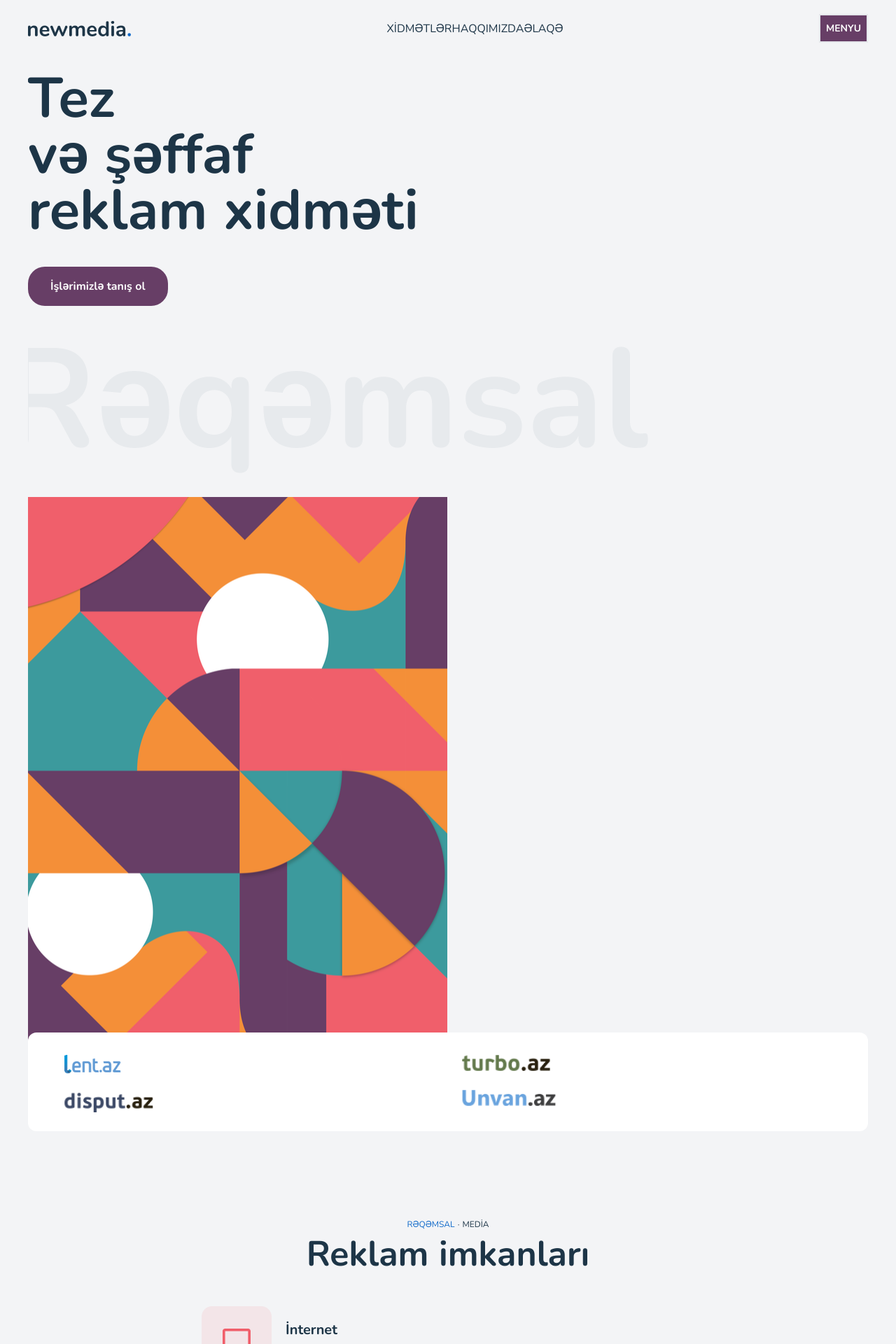
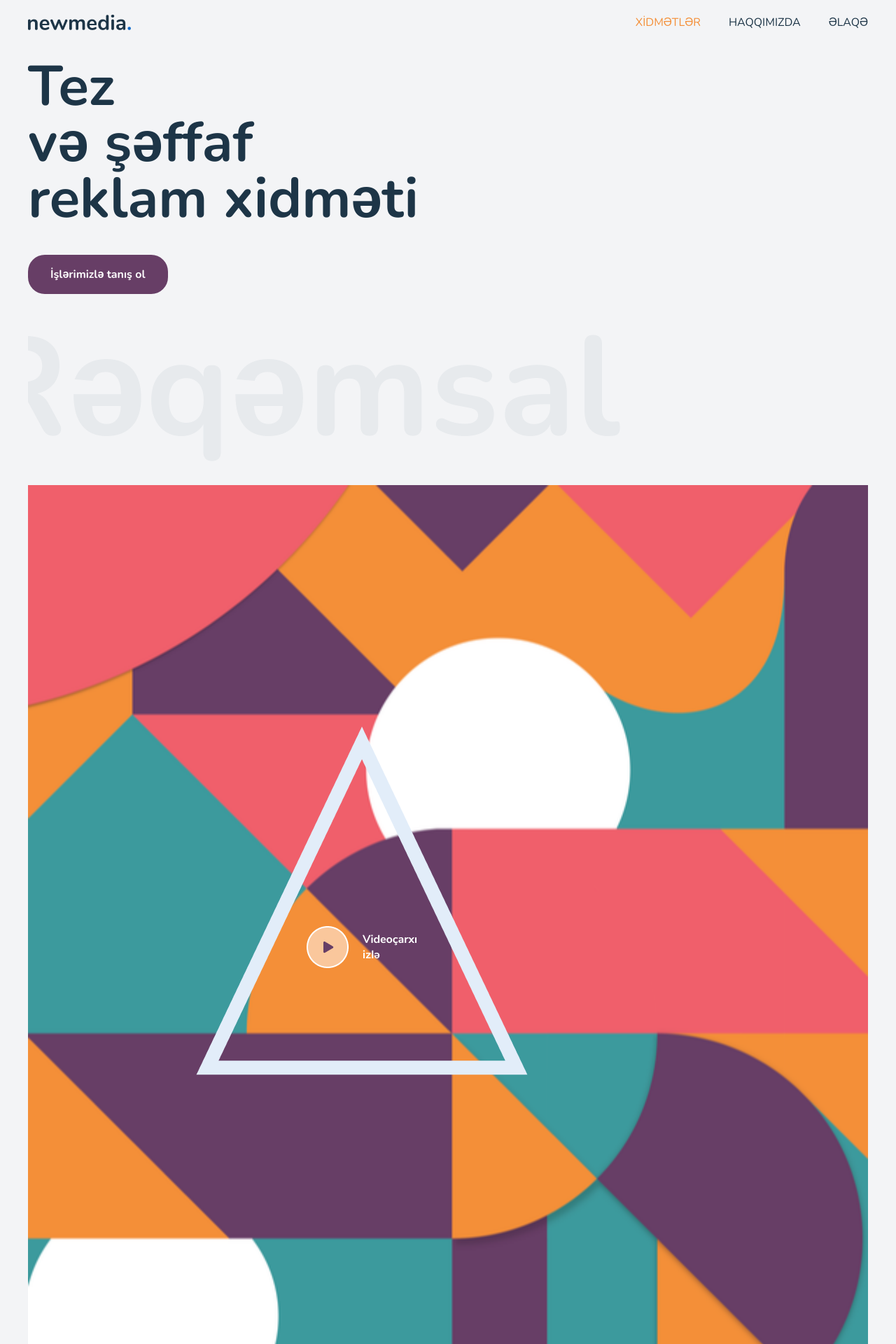
Before and after one commit to anhtuan269/langding-page-03, a Nuxt app: page / in a window 1280 px wide. Shown: the top 1920 px of the page at 70% size. Built offline with nearby package versions, Linux system fonts and the light colour scheme.

Commit message:
feat(reponsive): 768px done

```diff
--- a/components/Customer/index.vue
+++ b/components/Customer/index.vue
@@ -4,9 +4,9 @@
       <img :src="item.src" alt="" />
     </li>
   </ul> -->
-  <div class="bg-white px-8 shadow-3xl boder-2 rounded-xl pt-8 " >
-    <VueSlickCarousel v-bind="setting">
-      <div class="img ml-5 mb-5" v-for="(item, index) in customer" :key="index">
+  <div class="bg-white px-8 shadow-3xl boder-2 rounded-xl pt-8 md:pt-16 md:pb-8">
+    <VueSlickCarousel v-bind="settings">
+      <div  v-for="(item, index) in customer" :key="index" class="img ml-5 mb-5  ">
         <img :src="item.src" alt="" />
       </div>
     </VueSlickCarousel>
@@ -23,39 +23,7 @@ export default {
     VueSlickCarousel,
   },
   data() {
-    return {
-      setting: {
-        dots: false,
-        infinite: true,
-        speed: 500,
-        slidesToShow: 2,
-        edgeFriction: 0.35,
-        slidesToScroll: 1,
-        centerPadding: "30px",
-        rows: 2,
-        slidesPerRow: 1,
-        responsive: [
-          {
-            breakpoint: 480,
-            dots: false,
-            infinite: true,
-            speed: 500,
-            slidesToShow: 1,
-            slidesToScroll: 1,
-            arrows: false,
-          },
-          {
-            breakpoint: 1920,
-            dots: false,
-            infinite: true,
-            speed: 500,
-            slidesToShow: 1,
-            slidesToScroll: 1,
-            arrows: false,
-          },
-        ],
-      },
-    };
+    return {};
   },
   props: {
     customer: {
@@ -98,6 +66,39 @@ export default {
         ];
       },
     },
+    settings: {
+      type: Object,
+      require: true,
+      default() {
+        return {
+          dots: false,
+          infinite: true,
+          speed: 500,
+          slidesToShow: 2,
+          edgeFriction: 0.35,
+          slidesToScroll: 1,
+          centerPadding: "30px",
+          rows: 2,
+          slidesPerRow: 1,
+          responsive: [
+            {
+              breakpoint: 480,
+              settings: {
+                slidesToShow: 2,
+                slidesToScroll: 1,
+              }
+            },
+            {
+              breakpoint: 768,
+              settings: {
+                slidesToShow: 4,
+                slidesToScroll: 1,
+              }
+            },
+          ],
+        };
+      },
+    },
   },
 };
 </script>
--- a/components/Header/index.vue
+++ b/components/Header/index.vue
@@ -9,14 +9,14 @@
       <li
       v-for="(item, index) in menu "
       :key="index"
-      class=""
+      class="ml-10 hover:text-orange "
       >
-        <nuxt-link to="">
+        <nuxt-link :to="item.link">
            {{item.page}}
         </nuxt-link>
       </li>
     </ul>
-    <div class="border-2 bg-purple p4 text-white font-bold uppercase p-2 text-14 cursor-pointer hover:bg-orange hover:text-white duration-500 ease-in-out">
+    <div class="border-2 bg-purple p4 text-white font-bold uppercase p-2 text-14 cursor-pointer hover:bg-orange hover:text-white duration-500 ease-in-out md:hidden">
         menyu
     </div>
   </div>
@@ -33,14 +33,18 @@ export default {
           {
             id: 1,
             page: 'XİDMƏTLƏR',
+            link:''
           },
           {
             id: 2,
             page: 'HAQQIMIZDA',
+            link:'HAQQIMIZDA'
+
           },
           {
             id: 3,
             page: 'ƏLAQƏ',
+            link:'ƏLAQƏ'
           },
         ];
       },
@@ -49,4 +53,8 @@ export default {
 };
 </script>
 
-<style></style>
+<style>
+a.nuxt-link-exact-active {
+  color:#F48F38;
+}
+</style>
--- a/components/Section/CustomerBlue/index.vue
+++ b/components/Section/CustomerBlue/index.vue
@@ -6,7 +6,7 @@
       <div class="pt-4 ml-12">
         <Heading :head="head" />
       </div>
-      <Customer :customer="customer" />
+      <Customer :settings="settings" />
     </div>
   </div>
 </template>
@@ -29,40 +29,15 @@ export default {
         content:
           "Lorem ipsum dolor sit amet, consectetur adipiscing elit. In semper magna sapien ",
       },
-      customer : [
-           {
-            id: 1,
-            src: "/image/customer-1.png",
-          },
-          {
-            id: 2,
-            src: "/image/customer-2.png",
-          },
-          {
-            id: 3,
-            src: "/image/customer-3.png",
-          },
-          {
-            id: 4,
-            src: "/image/customer-4.png",
-          },
-           {
-            id: 5,
-            src: "/image/customer-5.png",
-          },
-          {
-            id: 6,
-            src: "/image/customer-6.png",
-          },
-          {
-            id: 7,
-            src: "/image/customer-7.png",
-          },
-          {
-            id: 8,
-            src: "/image/customer-8.png",
-          },
-      ]
+      settings: {
+        dots: false,
+        infinite: true,
+        speed: 500,
+        slidesToShow: 4,
+        edgeFriction: 0.35,
+        slidesToScroll: 1,
+        rows:2
+      }
     };
   },
 };
--- a/components/Section/Data/index.vue
+++ b/components/Section/Data/index.vue
@@ -1,7 +1,7 @@
 <template>
   <div class="data pb-16 text-center mt-16 relative z-50">
-      <h6 class="text-12 text-new-blue font-semibold mb-5">E-MAİL</h6>
-       <h2 class="text-34 leading-l-68 font-bold">Əlaqə yarat</h2>
+      <h6 class="text-12 text-new-blue font-semibold">E-MAİL</h6>
+       <h2 class="text-34 leading-l-68 font-bold mb-6 -mt-5 md:text-50 md:mt-0">Əlaqə yarat</h2>
        <form class="z-50" action="" @submit.prevent="save">
            <div class="form-group z-50">
                <input type="text" class="w-400 h-50 rounded-20 bg-white shadow-xl mb-5 pl-5 focus:outline-none" placeholder="Ad / soyad">
@@ -14,8 +14,8 @@
            </div>
            <button type="submit" class="w-400 h-50 bg-purple rounded-20 text-white  hover:bg-blue mt-5 font-bold duration-500 ease-in-out z-50"> Müraciəti göndər</button>
        </form>
-      <img class="absolute top-0 z-a" src="@/static/image/blue-cycle.png" alt="">
-    <img class="absolute right-1 bottom-0 transform -translate-y-3 z-a" src="@/static/image/cycle.png" alt="">
+      <img class="absolute top-3/4 z-a" src="@/static/image/blue-05.png" alt="">
+    <img class="absolute right-1 top-0 transform -translate-y-3 z-a" src="@/static/image/cycle-05.png" alt="">
   </div>
 </template>
 
--- a/components/Section/Format/index.vue
+++ b/components/Section/Format/index.vue
@@ -12,16 +12,16 @@
       <img src="@/static/image/image.png" alt="" />
       <div class="slide mt-10 z-50">
         <VueSlickCarousel v-bind="settings" ref="carousel" >
-          <div class="bg-white inline-block py-4 pl-10 border-l-4 border-red mb-10">
+          <div class="bg-white inline-block py-4 pl-10 border-l-4 border-red mb-10 md:py-8">
             <Heading :head="head" />
           </div>
-          <div class="bg-white inline-block py-4 pl-10 border-l-4 border-blue mb-10">
+          <div class="bg-white inline-block py-4 pl-10 border-l-4 border-blue mb-10 md:py-8">
             <Heading :head="head1" />
           </div>
-          <div class="bg-white inline-block py-4 pl-10 border-l-4 border-orange mb-10">
+          <div class="bg-white inline-block py-4 pl-10 border-l-4 border-orange mb-10 md:py-8">
             <Heading :head="head2" />
           </div>
-          <div class="bg-white inline-block py-4 pl-10 border-l-4 border-blue mb-10">
+          <div class="bg-white inline-block py-4 pl-10 border-l-4 border-blue mb-10 md:py-8">
             <Heading :head="head3" />
           </div>
         </VueSlickCarousel>
--- a/components/Section/Hero/index.vue
+++ b/components/Section/Hero/index.vue
@@ -14,17 +14,23 @@
       </button>
       <div class="relative">
         <h2
-          class="text-150 leading-150 font-bold text-opacity-5 text-rgba relative right-10 md:leading-l-272 md:text-200"
+          class="text-150 leading-150 font-bold text-opacity-5 text-rgba relative right-10 md:leading-l-272 md:text-200 md:right-20"
         >
           Rəqəmsal
         </h2>
       </div>
     </div>
-    <div class="left">
-      <img src="@/static/image/hero-baner.png" alt="" />
+    <div class="left relative">
+      <img class="w-full" src="@/static/image/hero-baner.png" alt="" />
+      <img
+        class="absolute top-1/4 left-1/4 transform -translate-x-1/4 -translate-y-16 md:-translate-y-12 md:-translate-x-24"
+        src="@/static/image/triangle.png"
+        alt=""
+      />
     </div>
-    <div class="relative -top-5">
-      <Customer />
+    <div class="relative -top-5 md:-top-10">
+      <Customer class="block md:hidden" />
+      <Customer :settings="settings" class="hidden md:block" />
     </div>
   </div>
 </template>
@@ -40,6 +46,34 @@ export default {
     Header,
     Customer,
   },
+  data() {
+    return {
+      settings: {
+        dots: false,
+        infinite: true,
+        speed: 500,
+        slidesToShow: 4,
+        edgeFriction: 0.35,
+        slidesToScroll: 1,
+        responsive: [
+          {
+            breakpoint: 480,
+            settings: {
+              slidesToShow: 2,
+              slidesToScroll: 1,
+            },
+          },
+          {
+            breakpoint: 768,
+            settings: {
+              slidesToShow: 4,
+              slidesToScroll: 1,
+            },
+          },
+        ],
+      },
+    };
+  },
 };
 </script>
 
--- a/components/Section/Media/index.vue
+++ b/components/Section/Media/index.vue
@@ -8,7 +8,7 @@
     </div>
     <Heading
     :head="head" />
-    <div class="flex flex-col items-center justify-center">
+    <div class="grid grid-cols-1  items-center justify-center ">
         <div class="card flex items-center justify-center mt-10">
             <img src="@/static/image/icon-1.png" alt="">
             <div class="text-left ml-5">
--- a/tailwind.config.js
+++ b/tailwind.config.js
@@ -2,9 +2,6 @@ module.exports = {
   purge: [],
   darkMode: false, // or 'media' or 'class'
   theme: {
-    screen: {
-
-    },
     boxShadow: {
       sm: '0 1px 2px 0 rgba(0, 0, 0, 0.05)',
       DEFAULT: '0 1px 3px 0 rgba(0, 0, 0, 0.1), 0 1px 2px 0 rgba(0, 0, 0, 0.06)',
@@ -18,6 +15,7 @@ module.exports = {
     },
 
     extend: {
+
       backgroundImage: {
         'slide': 'url(@/static/image/background-slide.png)'
       },
@@ -28,7 +26,8 @@ module.exports = {
       },
       textColor:{
           'rgba':'#1D3547',
-          'new-blue':'#0F69C9'
+          'new-blue':'#0F69C9',
+          'orange':'#F48F38'
       },
       zIndex :{
         'a':'-1'
```
Also changed, not shown: static/image/triangle.png (added).
